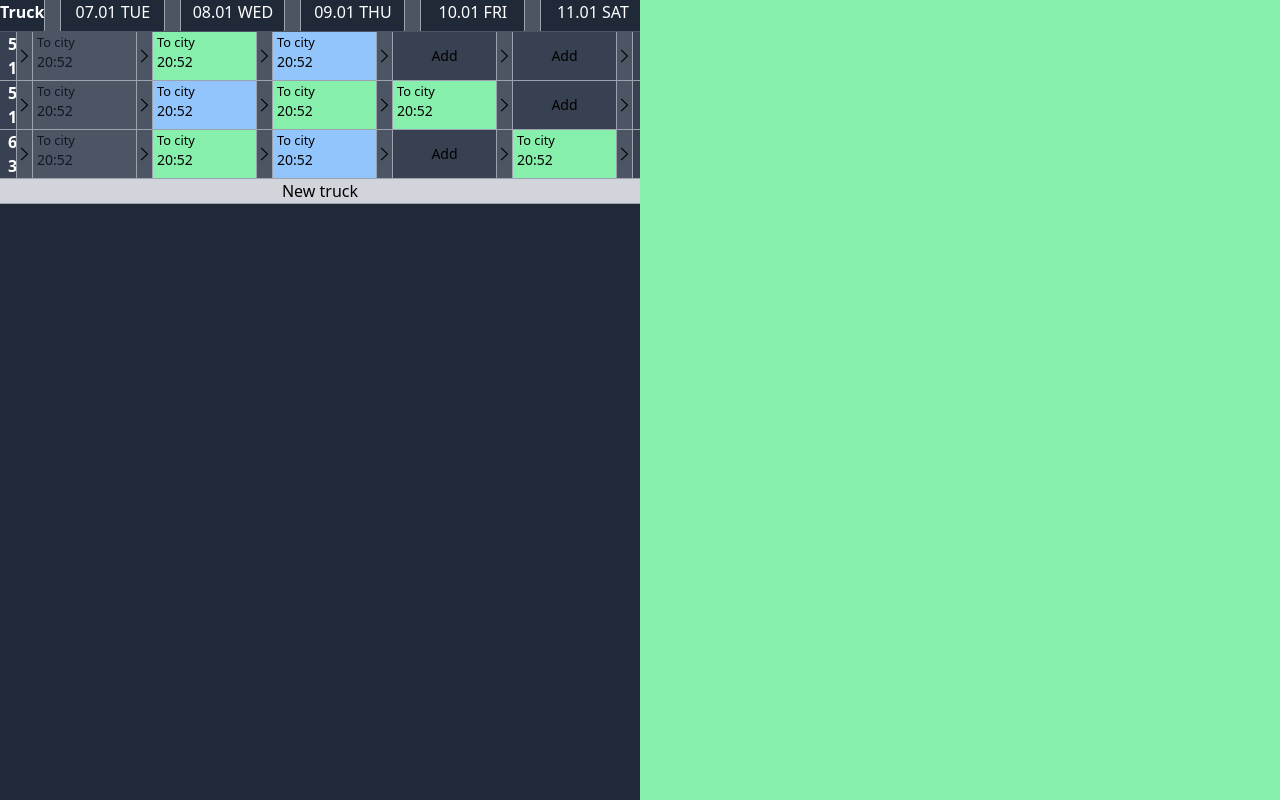
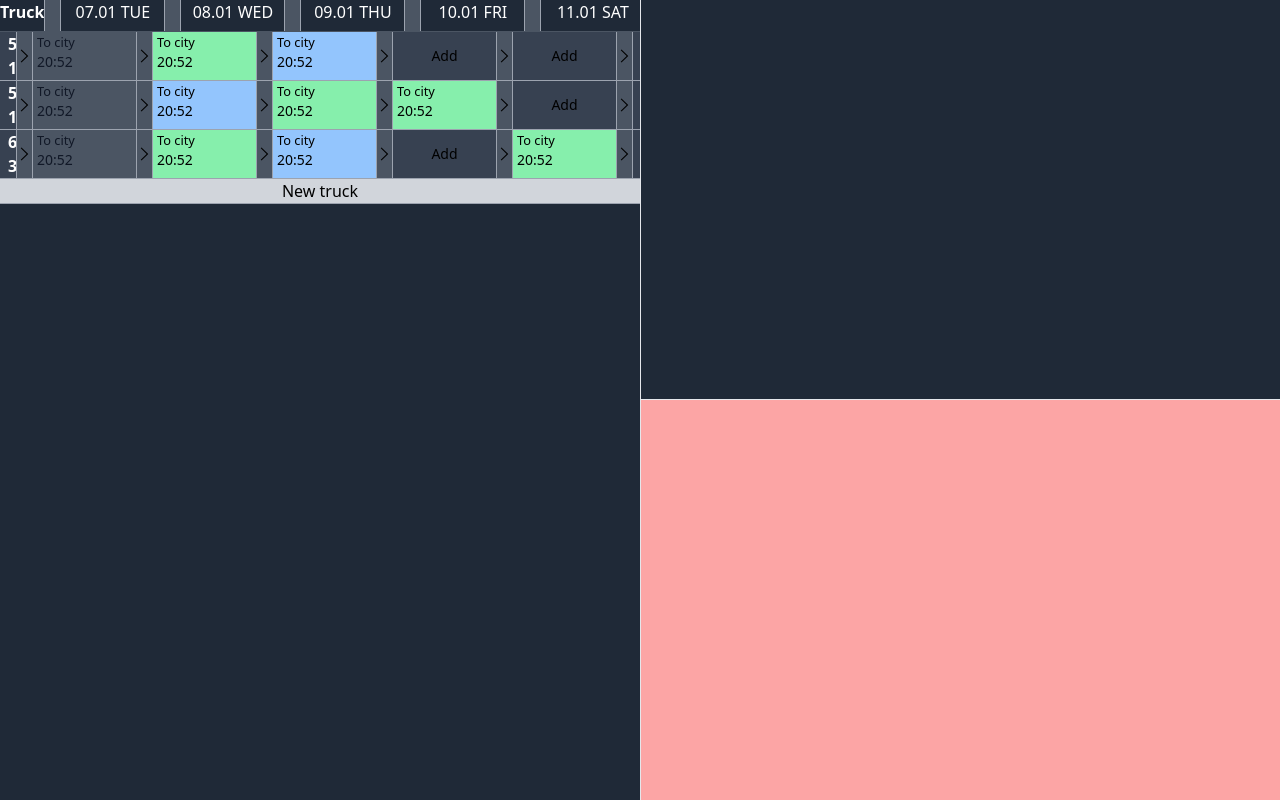
Before and after one commit to Mussorable/transport_logger, a React (Vite) app: page / in a window 1280 px wide. Built offline with nearby package versions, Linux system fonts and the light colour scheme.

Commit message:
Updated UI styles

```diff
--- a/src/app/table/TableModern.tsx
+++ b/src/app/table/TableModern.tsx
@@ -1,5 +1,5 @@
 import rightArrow from '../../assets/right-arrow.svg';
-import { ReactNode, useEffect, useState } from "react";
+import { ReactNode, useState } from "react";
 import ModalWindow from "../../utils/ModalWindow.tsx";
 import moment from "moment/min/moment-with-locales";
 import AddRoute, { Route } from "./legend/AddRoute.tsx";
@@ -108,10 +108,6 @@ function TableModern() {
     ]);
     const [editingTruck, setEditingTruck] = useState<EditingTruck | null>(null);
 
-    useEffect(() => {
-        console.log(legend);
-    }, [legend]);
-
     const handleAddRoute = (route: Route, certainLegend: EditingTruck) => {
         const { truckNumber } = certainLegend;
         setLegend((prevLegend) =>
@@ -151,8 +147,8 @@ function TableModern() {
 
     return (
         <>
-            <div className="w-full h-full flex">
-                <div className="bg-gray-800 w-1/2 overflow-y-scroll scrollbar-hide">
+            <div className="w-full h-full flex bg-gray-800">
+                <div className="w-1/2 overflow-y-scroll scrollbar-hide">
                     <div className="flex h-8 w-full border-b border-gray-600">
                         <div className="flex-1 text-white font-semibold text-center"><p>Truck</p></div>
                         { week.map((day) => {
@@ -169,8 +165,8 @@ function TableModern() {
                     { legend && legend.map((truck) => {
                         return (
                             <div key={ truck.number }
-                                 className="flex w-fullbg-gray-900 font-semibold border-b border-gray-400">
-                                <div className="flex-1 text-white px-2 bg-gray-700 overflow-x-hidden">
+                                 className="flex w-full bg-gray-900 font-semibold border-b border-gray-400">
+                                <div className="flex-1 text-white px-2 bg-gray-700 overflow-x-hidden hover:bg-gray-600 hover:cursor-pointer">
                                     <p>{ truck.number.toUpperCase() }</p>
                                 </div>
                                 { week.map((day) => {
@@ -240,7 +236,10 @@ function TableModern() {
                         <button onClick={ handleAddTruckClick } className="w-full bg-gray-300 hover:bg-gray-200">New truck</button>
                     </div>
                 </div>
-                <div className="bg-green-300 h-full w-1/2"></div>
+                <div className="h-full w-1/2 flex flex-col border-l border-gray-200">
+                    <div className="h-full w-full border-b border-gray-200"></div>
+                    <div className="bg-red-300 h-full w-full"></div>
+                </div>
             </div>
             { isModalVisible && <ModalWindow onModalVisible={setIsModalVisible} children={ modalContent }/> }
         </>
--- a/src/output.css
+++ b/src/output.css
@@ -823,6 +823,11 @@ video {
   background-color: rgb(255 255 255 / var(--tw-bg-opacity, 1));
 }
 
+.bg-gray-200 {
+  --tw-bg-opacity: 1;
+  background-color: rgb(229 231 235 / var(--tw-bg-opacity, 1));
+}
+
 .p-4 {
   padding: 1rem;
 }
@@ -984,6 +989,10 @@ video {
   display: none;
 }
 
+.hover\:cursor-pointer:hover {
+  cursor: pointer;
+}
+
 .hover\:bg-gray-200:hover {
   --tw-bg-opacity: 1;
   background-color: rgb(229 231 235 / var(--tw-bg-opacity, 1));
@@ -1004,6 +1013,11 @@ video {
   background-color: rgb(187 247 208 / var(--tw-bg-opacity, 1));
 }
 
+.hover\:bg-gray-800:hover {
+  --tw-bg-opacity: 1;
+  background-color: rgb(31 41 55 / var(--tw-bg-opacity, 1));
+}
+
 .focus\:border-blue-400:focus {
   --tw-border-opacity: 1;
   border-color: rgb(96 165 250 / var(--tw-border-opacity, 1));
```
